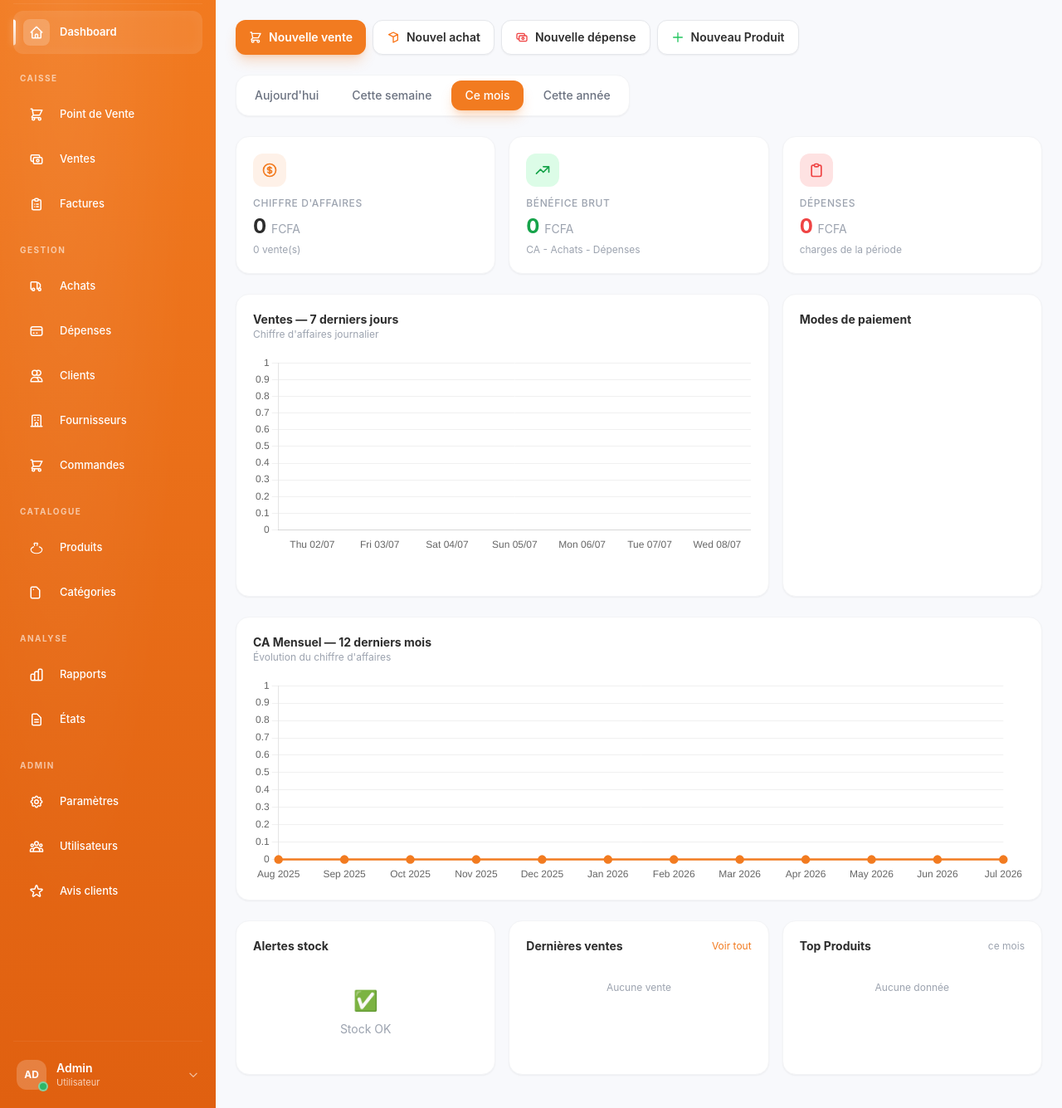
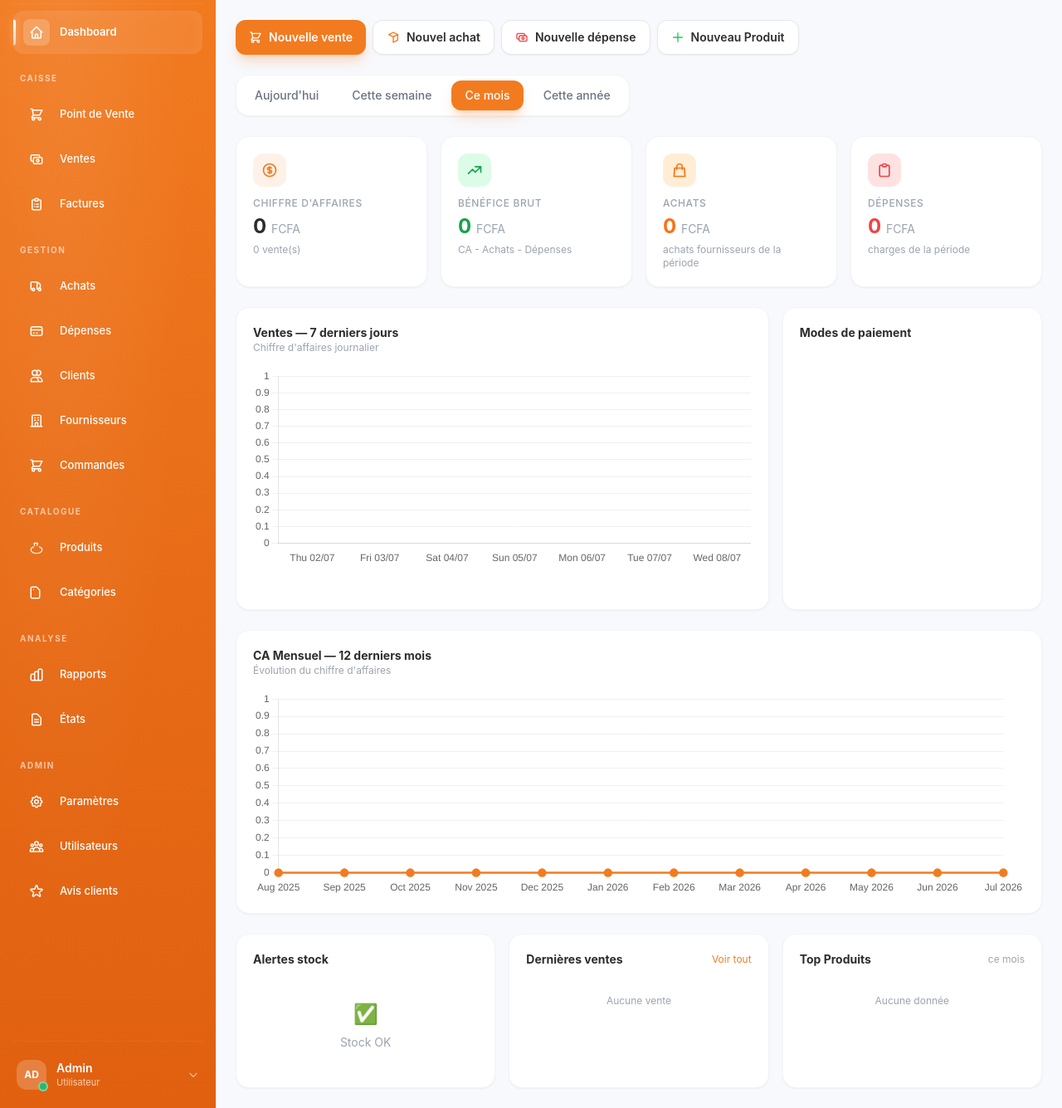
Before and after one commit to samdiagne/samdev_ges_com, a Laravel app: page /dashboard in a window 1280 px wide. Shown: the part 60-1395 px from the top of the page at 83% size. Run offline with Laravel 12, Linux system fonts and the light colour scheme; a user stored in the database is signed in; data comes from the database, SQL or seed files in the repository; data that the repository does not hold is empty; a map, chart or similar area stays blank; style sheets or scripts are compiled from the project's sources; parts of the project's set-up code (start-up, migrations or seed data) failed here and were passed over; some libraries are stand-ins or nearby versions.

Commit message:
feat: carte Achats sur le dashboard + fix profil client + CLAUDE.md a jour
- Dashboard: nouvelle carte KPI Achats fournisseurs (meme style que Depenses,
  suit le selecteur de periode), grille passee a 4 colonnes sur desktop
- Dashboard: retrait du badge de pourcentage d'evolution sur la carte CA
- Profil client: le telephone etait valide mais jamais enregistre ; il est
  desormais sauvegarde et la fiche Client liee (nom, email, telephone) est
  synchronisee a chaque mise a jour du profil
- CLAUDE.md: section auth reecrite (modele User + roles Spatie, le modele
  Utilisateur n'existe plus), vocabulaire Plat->Produit, notes sur les
  produits sur_commande et les mailables ShouldQueue

Co-Authored-By: Claude Fable 5 <noreply@anthropic.com>

```diff
--- a/resources/views/livewire/dashboard/dashboard-stats.blade.php
+++ b/resources/views/livewire/dashboard/dashboard-stats.blade.php
@@ -71,28 +71,17 @@
     </div>
 
     {{-- ── KPI Cards --}}
-    <div class="grid grid-cols-2 lg:grid-cols-3 gap-4 mb-6">
+    <div class="grid grid-cols-2 lg:grid-cols-4 gap-4 mb-6">
 
         {{-- CA --}}
         <div class="bg-white rounded-2xl border border-gray-100 shadow-sm p-5">
-            <div class="flex items-center justify-between mb-3">
-                <div class="w-10 h-10 bg-primary/10 rounded-xl flex items-center justify-center">
+            <div class="w-10 h-10 bg-primary/10 rounded-xl flex items-center justify-center mb-3">
                 <svg class="w-5 h-5 text-primary" fill="none" stroke="currentColor" viewBox="0 0 24 24">
                     <path stroke-linecap="round" stroke-linejoin="round" stroke-width="2"
                           d="M12 8c-1.657 0-3 .895-3 2s1.343 2 3 2 3 .895 3 2-1.343 2-3 2m0-8c1.11
                              0 2.08.402 2.599 1M12 8V7m0 1v8m0 0v1m0-1c-1.11 0-2.08-.402-2.599-1M21
                              12a9 9 0 11-18 0 9 9 0 0118 0z"/>
                 </svg>
-                </div>
-                @if($stats['evolution_ca'] != 0)
-                    <span @class([
-                        'text-xs font-bold px-2 py-1 rounded-full',
-                        'bg-green-100 text-green-700' => $stats['evolution_ca'] > 0,
-                        'bg-red-100 text-red-700'     => $stats['evolution_ca'] < 0,
-                    ])>
-                        {{ $stats['evolution_ca'] > 0 ? '+' : '' }}{{ $stats['evolution_ca'] }}%
-                    </span>
-                @endif
             </div>
             <p class="text-xs font-medium text-gray-400 uppercase tracking-wider">Chiffre d'affaires</p>
             <p class="text-2xl font-bold text-dark mt-1">
@@ -116,6 +105,22 @@
                 <span class="text-sm font-normal text-gray-400">FCFA</span>
             </p>
             <p class="text-xs text-gray-400 mt-1">CA - Achats - Dépenses</p>
+        </div>
+
+        {{-- Achats fournisseurs --}}
+        <div class="bg-white rounded-2xl border border-gray-100 shadow-sm p-5">
+            <div class="w-10 h-10 bg-orange-100 rounded-xl flex items-center justify-center mb-3">
+                <svg class="w-5 h-5 text-orange-500" fill="none" stroke="currentColor" viewBox="0 0 24 24">
+                    <path stroke-linecap="round" stroke-linejoin="round" stroke-width="2"
+                          d="M16 11V7a4 4 0 00-8 0v4M5 9h14l1 12H4L5 9z"/>
+                </svg>
+            </div>
+            <p class="text-xs font-medium text-gray-400 uppercase tracking-wider">Achats</p>
+            <p class="text-2xl font-bold text-orange-500 mt-1">
+                {{ number_format($stats['achats_total'], 0, ',', ' ') }}
+                <span class="text-sm font-normal text-gray-400">FCFA</span>
+            </p>
+            <p class="text-xs text-gray-400 mt-1">achats fournisseurs de la période</p>
         </div>
 
         {{-- Dépenses --}}
```
Also changed, not shown: CLAUDE.md (+21 -17 lines), app/Http/Controllers/Shop/EspaceClientController.php (+8 -1 lines). Lines whose indentation alone changed are shown as unchanged.
